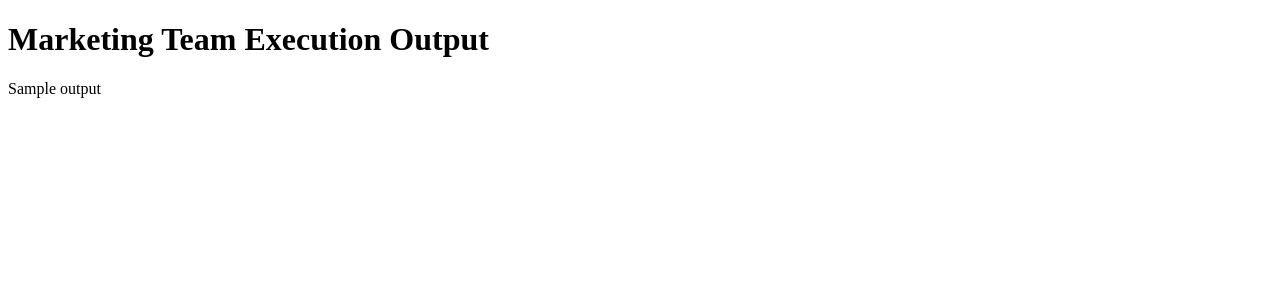
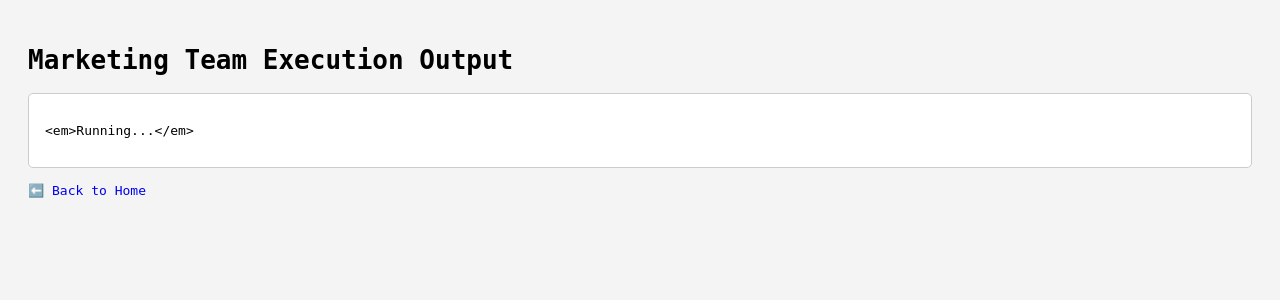
Before and after one commit to lfpmeloni/agno-playground, a Flask app: template templates/output.html in a window 1280 px wide. Shown: the top 300 px of the page. Run offline with Flask 3, Linux system fonts and the light colour scheme; the template is opened without the code that fills it: most values are stand-ins (such as "Sample title", 1, 10 or a date in 2020).

Commit message:
better web app interface

```diff
--- a/app.py
+++ b/app.py
@@ -1,4 +1,4 @@
-from flask import Flask, render_template, request, redirect, url_for
+from flask import Flask, render_template, request, redirect, url_for, render_template_string
 import threading
 import uuid
 import asyncio
@@ -61,13 +61,13 @@
 def check_status(job_id):
     output = outputs.get(job_id)
     done = output and ("✅ Task completed" in output or "❌ Error" in output or "🏁 Job finished." in output)
-    return render_template(
-        'output.html',
-        job_id=job_id,
-        output=output or "<p><em>Still running...</em></p>",
-        dark_mode=True,
-        done=done
-    )
+
+    if request.headers.get('X-Requested-With') == 'XMLHttpRequest':
+        # Respond with just the output when called by JavaScript
+        return render_template_string('<pre>{{ output }}</pre>', output=output or "<em>Running...</em>")
+
+    # Full page render (initial load)
+    return render_template('output.html', job_id=job_id, output=output or "<em>Running...</em>", done=done)
 
 if __name__ == '__main__':
     app.run(host='0.0.0.0', port=8000)
--- a/templates/output.html
+++ b/templates/output.html
@@ -3,46 +3,51 @@
   <head>
     <meta charset="utf-8">
     <title>Agent Output</title>
+    <style>
+      body {
+        font-family: monospace;
+        background-color: #f4f4f4;
+        padding: 20px;
+      }
+      #output {
+        background: #fff;
+        border: 1px solid #ccc;
+        padding: 1rem;
+        white-space: pre-wrap;
+        overflow-wrap: break-word;
+        border-radius: 5px;
+      }
+    </style>
     <script>
-      let polling = true;
+        function fetchStatus() {
+        fetch("/status/{{ job_id }}", {
+            headers: {
+            "X-Requested-With": "XMLHttpRequest"
+            }
+        })
+        .then(response => response.text())
+        .then(html => {
+            const outputDiv = document.getElementById("output");
+            outputDiv.innerHTML = html;
 
-      function fetchOutput() {
-        if (!polling) return;
+            if (!html.includes("🏁 Job finished.") && !html.includes("❌ Error")) {
+            setTimeout(fetchStatus, 2000);  // Keep polling
+            }
+        })
+        .catch(error => {
+            document.getElementById("output").innerText = "⚠️ Error fetching agent output.";
+            console.error(error);
+        });
+        }
 
-        fetch(`/status/{{ job_id }}`)
-          .then(response => response.text())
-          .then(html => {
-            const parser = new DOMParser();
-            const doc = parser.parseFromString(html, 'text/html');
-            const outputDiv = doc.getElementById("output");
-            const done = doc.getElementById("done-flag");
+        window.onload = fetchStatus;
+    </script>
 
-            document.getElementById("output").innerHTML = outputDiv.innerHTML;
-
-            if (done) {
-              polling = false;
-              clearInterval(pollingInterval);
-              document.getElementById("done-message").style.display = "block";
-            }
-          });
-      }
-
-      const pollingInterval = setInterval(fetchOutput, 2000);
-    </script>
   </head>
   <body>
     <h1>Marketing Team Execution Output</h1>
-
-    <div id="output">
-      {{ output|safe }}
-      {% if done %}
-        <span id="done-flag" style="display: none;"></span>
-      {% endif %}
-    </div>
-
-    <div id="done-message" style="display: none; margin-top: 20px;">
-      <p style="color: green;"><strong>✅ Done!</strong></p>
-      <a href="/">⬅️ Back to Home</a>
-    </div>
+    <div id="output"><em>Running...</em></div>
+    <br>
+    <a href="/" style="text-decoration:none;">⬅️ Back to Home</a>
   </body>
 </html>
```
